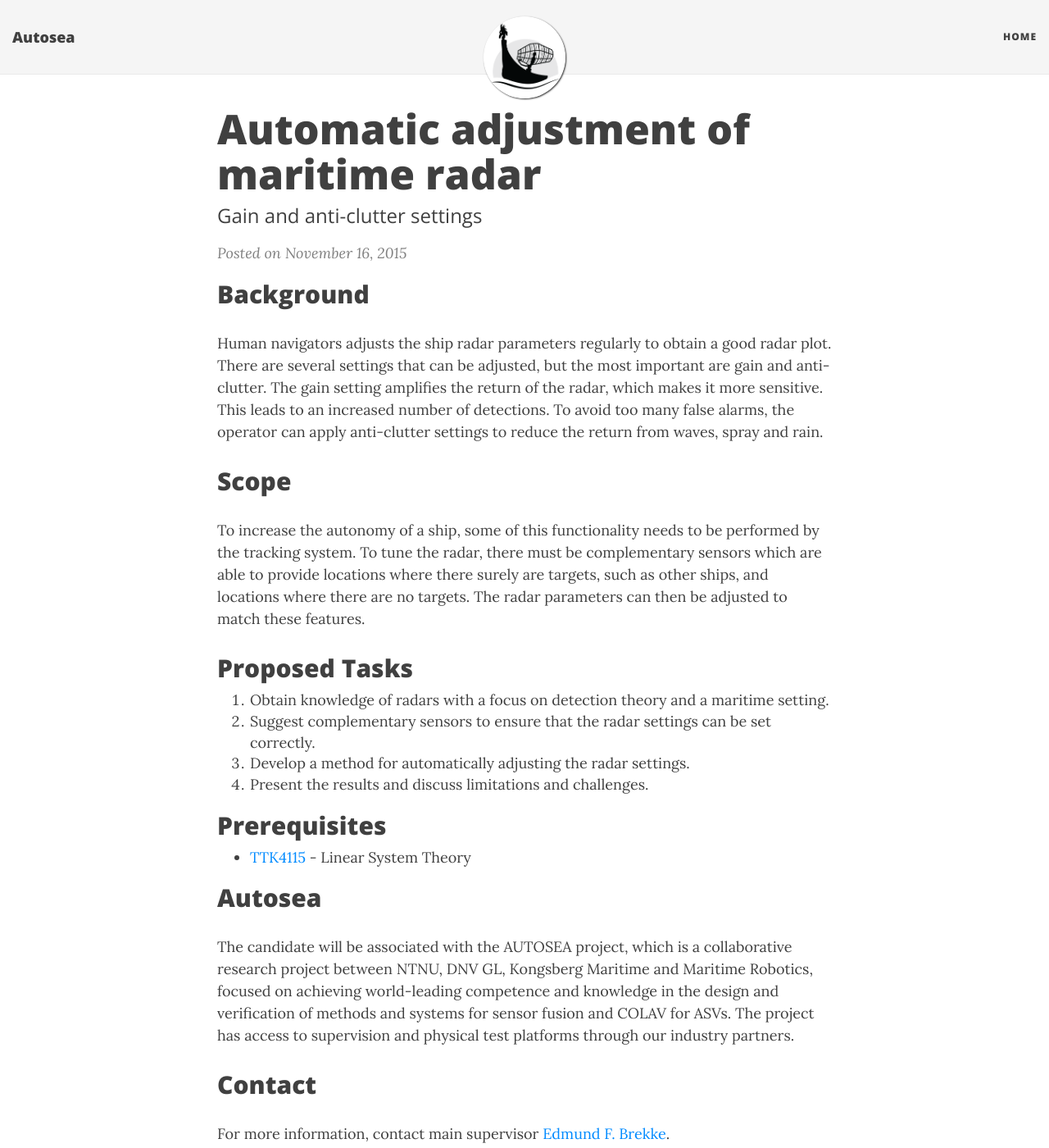
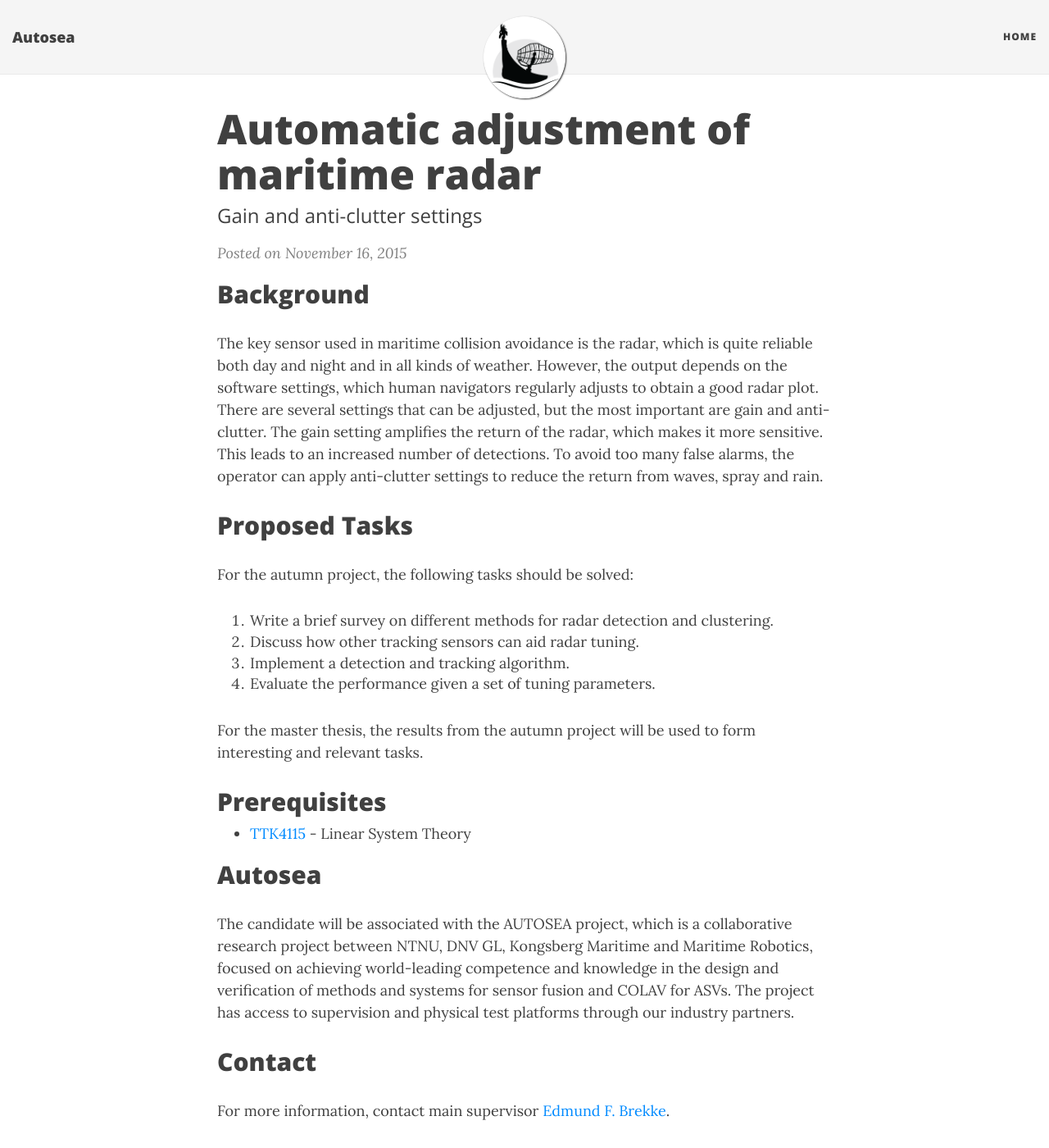
Before and after one commit to autosit/autosit.github.io, a Jekyll site: the page built from _posts/2015-11-16-radar-tuning.md, in a window 1280 px wide and 1400 px high. Shown: the whole window at 82% size. Built offline with Jekyll 4.4.1, drawn with Linux system fonts in a browser that asks for light colours; nearby versions of some CDN libraries.

Commit message:
Changed the two existing tasks

```diff
--- a/_posts/2015-11-16-radar-tuning.md
+++ b/_posts/2015-11-16-radar-tuning.md
@@ -5,16 +5,17 @@ subtitle: Gain and anti-clutter settings
 category: SF
 ---
 ## Background
-Human navigators adjusts the ship radar parameters regularly to obtain a good radar plot. There are several settings that can be adjusted, but the most important are gain and anti-clutter. The gain setting amplifies the return of the radar, which makes it more sensitive. This leads to an increased number of detections. To avoid too many false alarms, the operator can apply anti-clutter settings to reduce the return from waves, spray and rain.
-
-## Scope
-To increase the autonomy of a ship, some of this functionality needs to be performed by the tracking system. To tune the radar, there must be complementary sensors which are able to provide locations where there surely are targets, such as other ships, and locations where there are no targets. The radar parameters can then be adjusted to match these features.
+The key sensor used in maritime collision avoidance is the radar, which is quite reliable both day and night and in all kinds of weather. However, the output depends on the software settings, which human navigators regularly adjusts to obtain a good radar plot. There are several settings that can be adjusted, but the most important are gain and anti-clutter. The gain setting amplifies the return of the radar, which makes it more sensitive. This leads to an increased number of detections. To avoid too many false alarms, the operator can apply anti-clutter settings to reduce the return from waves, spray and rain.
 
 ## Proposed Tasks
-1. Obtain knowledge of radars with a focus on detection theory and a maritime setting.
-2. Suggest complementary sensors to ensure that the radar settings can be set correctly.
-3. Develop a method for automatically adjusting the radar settings.
-4. Present the results and discuss limitations and challenges.
+For the autumn project, the following tasks should be solved:
+
+1. Write a brief survey on different methods for radar detection and clustering.
+2. Discuss how other tracking sensors can aid radar tuning.
+3. Implement a detection and tracking algorithm.
+4. Evaluate the performance given a set of tuning parameters.
+
+For the master thesis, the results from the autumn project will be used to form interesting and relevant tasks.
 
 ## Prerequisites
 * [TTK4115](http://www.ntnu.edu/studies/courses/TTK4115) - Linear System Theory
```
Also changed, not shown: _posts/2015-11-16-differential-corrections.md (+1 -1 lines).
